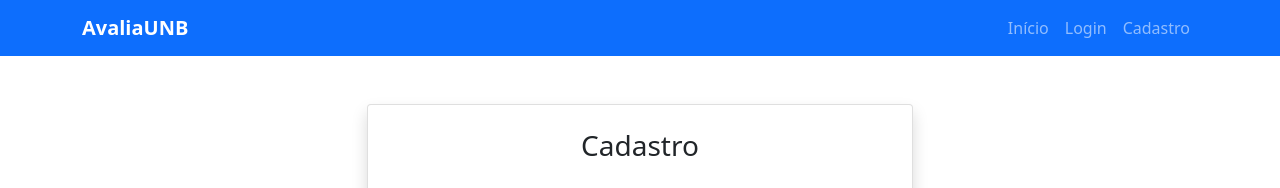
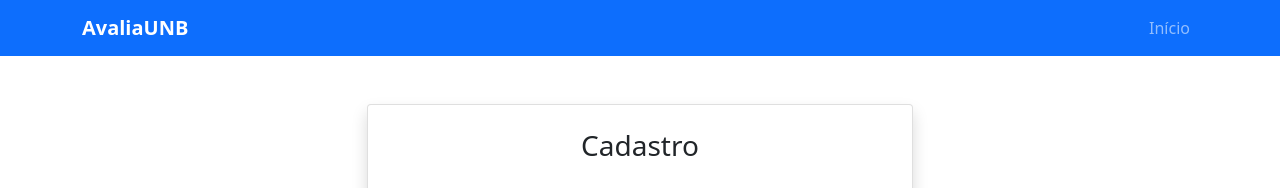
Before and after one commit to leandro-coelhos/AvaliaUNB, a Flask app: page /cadastro in a window 1280 px wide. Shown: the top 188 px of the page. Run offline with Flask 3, Linux system fonts and the light colour scheme.

Commit message:
Assistant checkpoint: Esconder botões login/cadastro quando logado
Assistant generated file changes:
- templates/base.html: Esconder botões de login/cadastro quando usuário logado
- templates/index.html: Mostrar botões de login/cadastro apenas quando não logado

---

User prompt:

se o usuario estiver logado, nao aparece mais os botoes de logar ou se cadastrar, so vai ter o botao no canto para sair da conta

Replit-Commit-Author: Assistant
Replit-Commit-Session-Id: b056209b-5aec-448b-a2a3-ea6db6d0f1d9

```diff
--- a/templates/base.html
+++ b/templates/base.html
@@ -53,13 +53,6 @@
                         <li class="nav-item">
                             <a class="nav-link" href="{{ url_for('logout') }}">Sair</a>
                         </li>
-                    {% else %}
-                        <li class="nav-item">
-                            <a class="nav-link" href="{{ url_for('login') }}">Login</a>
-                        </li>
-                        <li class="nav-item">
-                            <a class="nav-link" href="{{ url_for('cadastro') }}">Cadastro</a>
-                        </li>
                     {% endif %}
                 </ul>
             </div>
```
